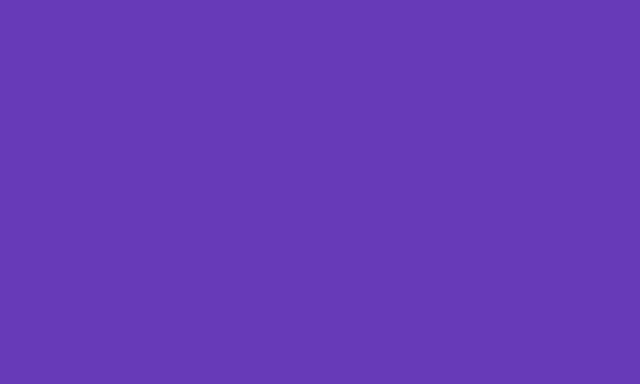
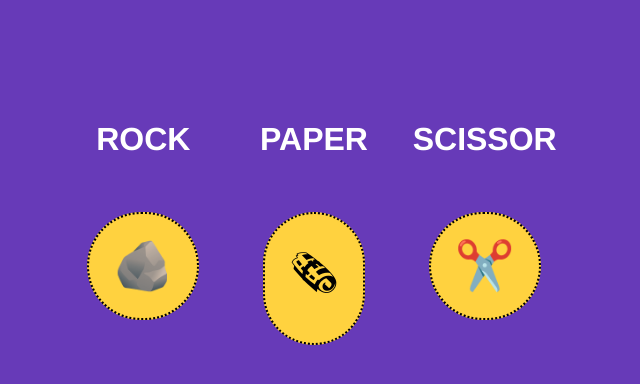
Before and after one commit to aaqsr/rockpaper, a Preact app: page / in a window 1280 px wide. Shown: the top 384 px of the page, without its empty margins (326-966 px from the left). Built offline with nearby package versions, Linux system fonts and the light colour scheme.

Commit message:
Added Rock Paper Scissor CSS

```diff
--- /dev/null
+++ b/src/app.css
@@ -0,0 +1,25 @@
+h1 {
+    font-size: 2rem;
+}
+
+.button {
+    font-size: 2em;
+    margin: 2rem;
+    background-color: #FFD23F;
+    border-style: dotted;
+    border-radius: 2em;
+    padding: 0.5em;
+}
+
+.col-container {
+    display: flex;
+    flex-direction: column;
+}
+
+.flexy {
+    display: flex;
+    justify-content: center;
+    flex-direction: row;
+    flex-wrap: wrap;
+    align-items: baseline;
+}
--- a/src/app.tsx
+++ b/src/app.tsx
@@ -1,9 +1,23 @@
-import { Logo } from './logo'
+import './app.css'
 
 export function App() {
   return (
-    <>
-    </>
+    <div class="flexy">
+        <div class="col-container">
+            <h1>ROCK</h1>
+            <button class='button'>🪨</button>
+        </div>
+
+        <div class="col-container">
+            <h1>PAPER</h1>
+            <button class='button'>🗞</button>
+        </div>
+
+        <div class="col-container">
+            <h1>SCISSOR</h1>
+            <button class='button'>✂️</button>
+        </div>
+    </div>
   )
 }
 
--- a/src/index.css
+++ b/src/index.css
@@ -23,6 +23,7 @@ body {
   color: #fff;
   font-size: 1.5em;
   padding-top: 100px;
+  overflow: auto;
 }
 
 .link {
```
